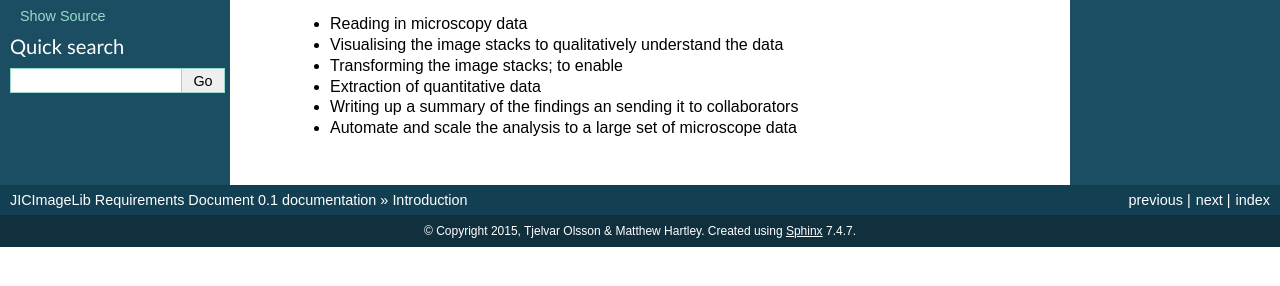
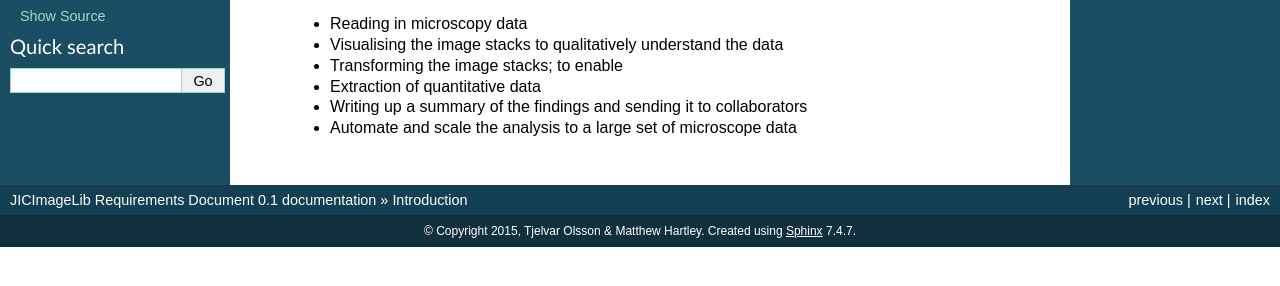
Before and after one commit to JIC-CSB/jicbioimage.core, a Sphinx documentation site: the page built from requirements/source/introduction.rst, in a window 1280 px wide. Shown: the part 193-479 px from the top of the page. Built offline with Sphinx 7.4.7, drawn with Linux system fonts in a browser that asks for light colours.

Commit message:
Minor improvements to text after having read through it.

```diff
--- a/requirements/source/current_pain_points.rst
+++ b/requirements/source/current_pain_points.rst
@@ -17,6 +17,7 @@
     different buttons actually do to the image
   - It is prone to automatically update its tools during the life-time of a
     project
+  - There is no undo or history
 
 Python is painful to use because:
 
--- a/requirements/source/introduction.rst
+++ b/requirements/source/introduction.rst
@@ -12,5 +12,5 @@
   - Visualising the image stacks to qualitatively understand the data
   - Transforming the image stacks; to enable
   - Extraction of quantitative data
-  - Writing up a summary of the findings an sending it to collaborators
+  - Writing up a summary of the findings and sending it to collaborators
   - Automate and scale the analysis to a large set of microscope data
--- a/requirements/source/requirements.rst
+++ b/requirements/source/requirements.rst
@@ -8,7 +8,7 @@
 
   - Data structures that can understand high dimensional microscopy data, e.g.
     z-stacks and time series, and that make it easy to visualise and work with
-    the image data.
+    the image data
 
   - A system that makes it easy to read in microscopy data
 
```
